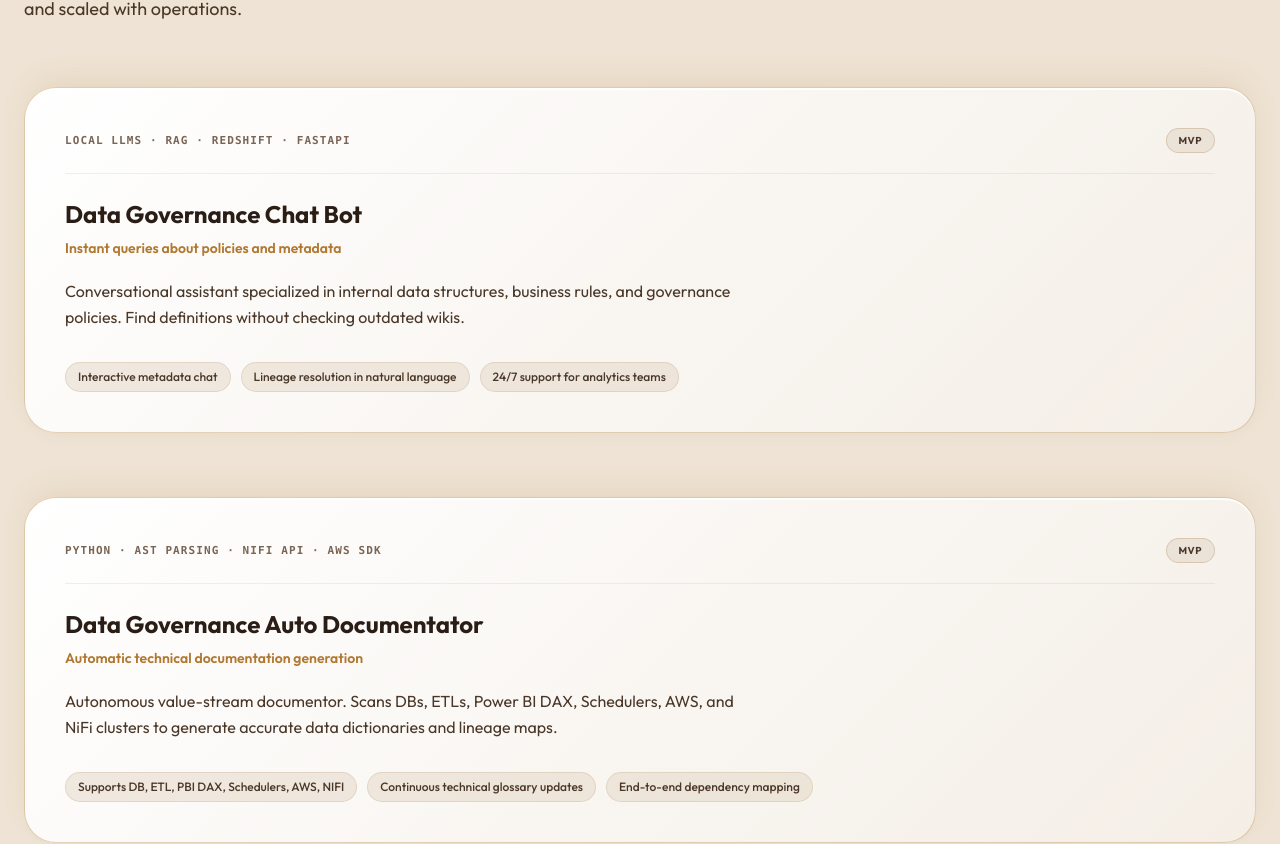
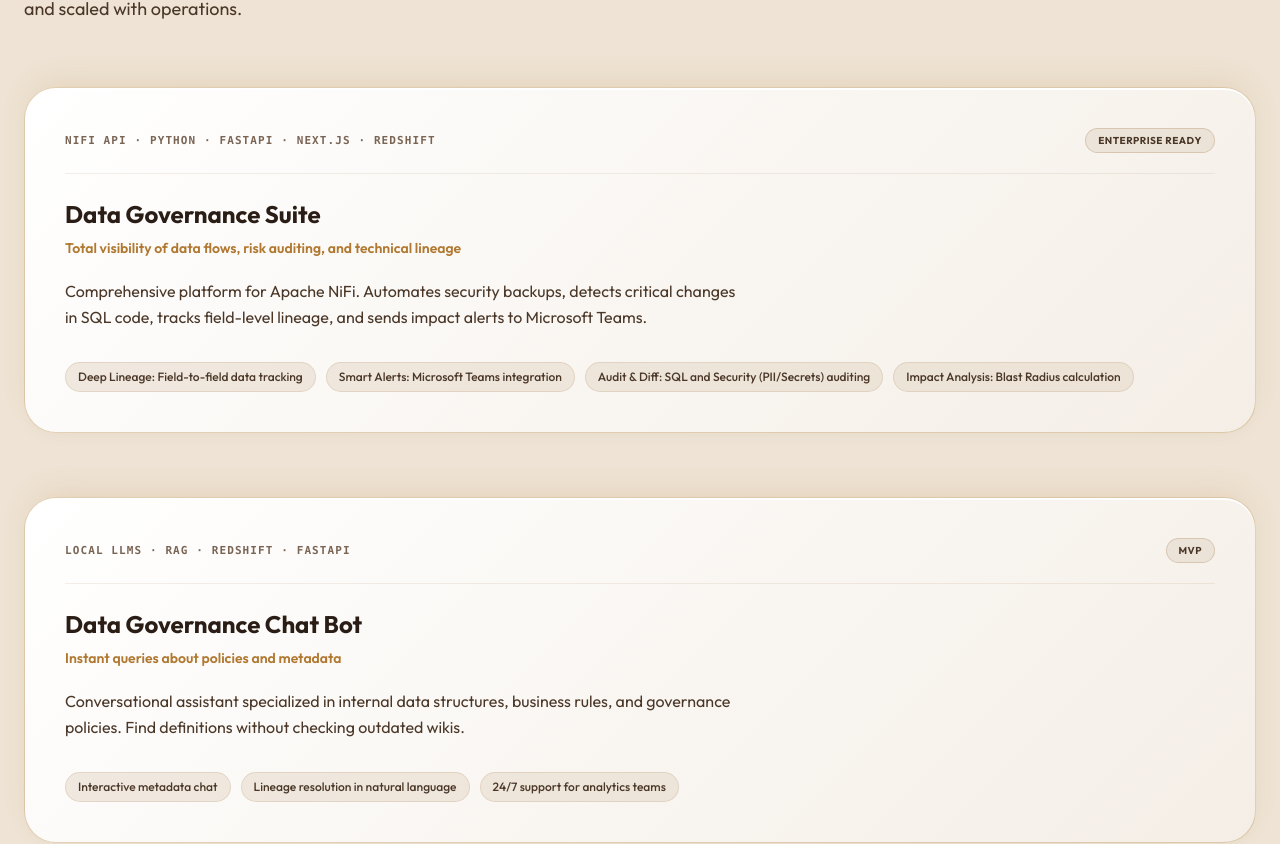
Before and after one commit to bolmer/MCH-Landing, a Next.js app: page / in a window 1280 px wide. Shown: the part 2215-3059 px from the top of the page. Built offline with nearby package versions, Linux system fonts and the light colour scheme; no server answers.

Commit message:
feat: añadir Suite de Data Governance como producto estrella en la landing page

```diff
--- a/app/i18n/translations.ts
+++ b/app/i18n/translations.ts
@@ -154,6 +154,21 @@ export const translations: Record<Locale, Translations> = {
 			headline2: ".",
 			sub: "Cada producto ataca un problema específico de datos. Se despliegan de forma independiente y escalan con la operación.",
 			items: [
+				{
+					name: "Suite de Data Governance",
+					stage: "Enterprise Ready",
+					objective:
+						"Visibilidad total de flujos de datos, auditoría de riesgos y linaje técnico",
+					summary:
+						"Plataforma integral para Apache NiFi. Automatiza backups de seguridad, detecta cambios críticos en el código SQL, rastrea el linaje a nivel de campo y envía alertas de impacto a Microsoft Teams.",
+					techContext: "NiFi API · Python · FastAPI · Next.js · Redshift",
+					capabilities: [
+						"Deep Lineage: Rastreo de datos campo a campo",
+						"Smart Alerts: Integración con Microsoft Teams",
+						"Audit & Diff: Auditoría de SQL y Seguridad (PII/Secrets)",
+						"Blast Radius: Cálculo de impacto ante cambios",
+					],
+				},
 				{
 					name: "Data Governance Chat Bot",
 					stage: "MVP",
@@ -347,6 +362,21 @@ export const translations: Record<Locale, Translations> = {
 			sub: "Each product targets a specific data problem. Deployed independently and scaled with operations.",
 			items: [
 				{
+					name: "Data Governance Suite",
+					stage: "Enterprise Ready",
+					objective:
+						"Total visibility of data flows, risk auditing, and technical lineage",
+					summary:
+						"Comprehensive platform for Apache NiFi. Automates security backups, detects critical changes in SQL code, tracks field-level lineage, and sends impact alerts to Microsoft Teams.",
+					techContext: "NiFi API · Python · FastAPI · Next.js · Redshift",
+					capabilities: [
+						"Deep Lineage: Field-to-field data tracking",
+						"Smart Alerts: Microsoft Teams integration",
+						"Audit & Diff: SQL and Security (PII/Secrets) auditing",
+						"Impact Analysis: Blast Radius calculation",
+					],
+				},
+				{
 					name: "Data Governance Chat Bot",
 					stage: "MVP",
 					objective:
```
